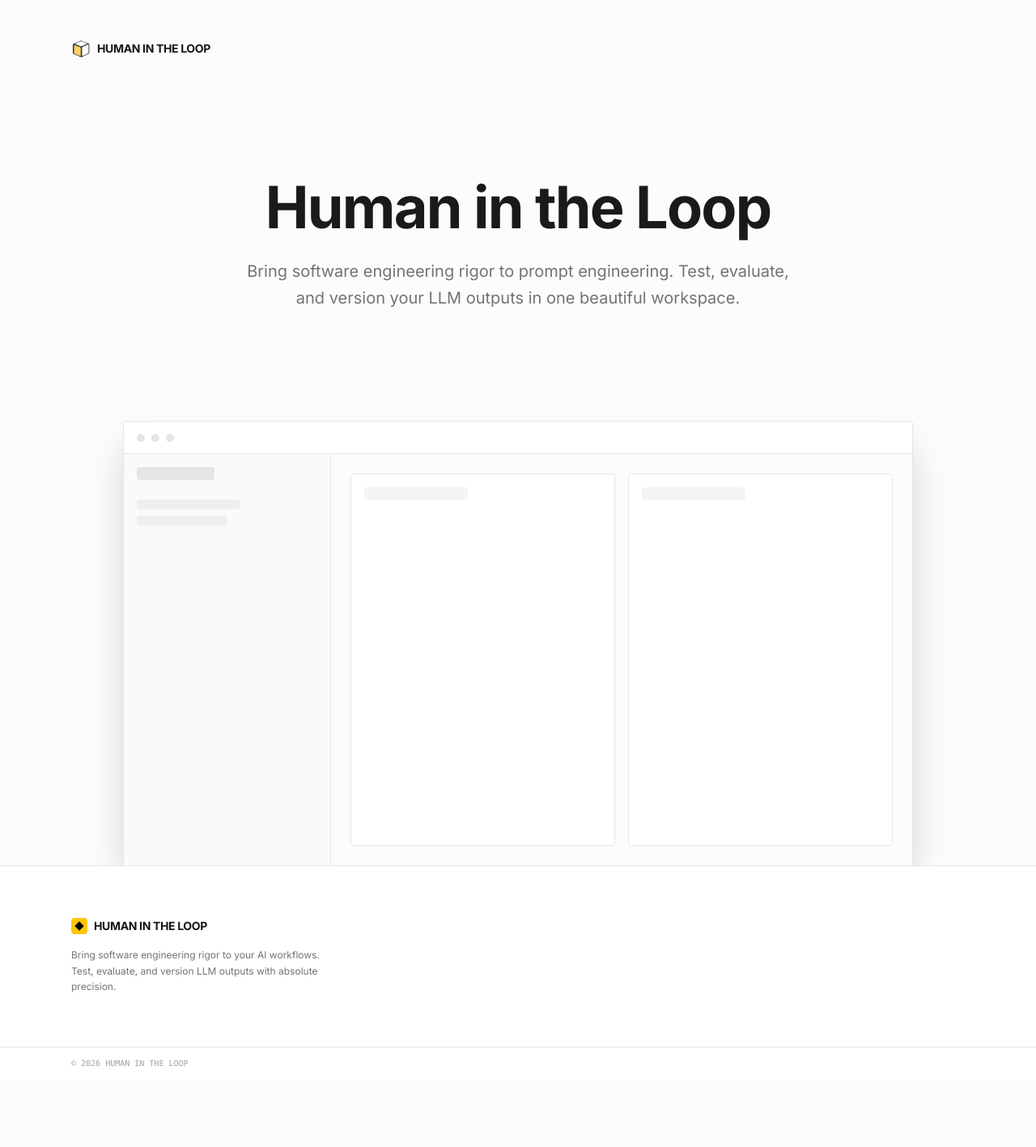
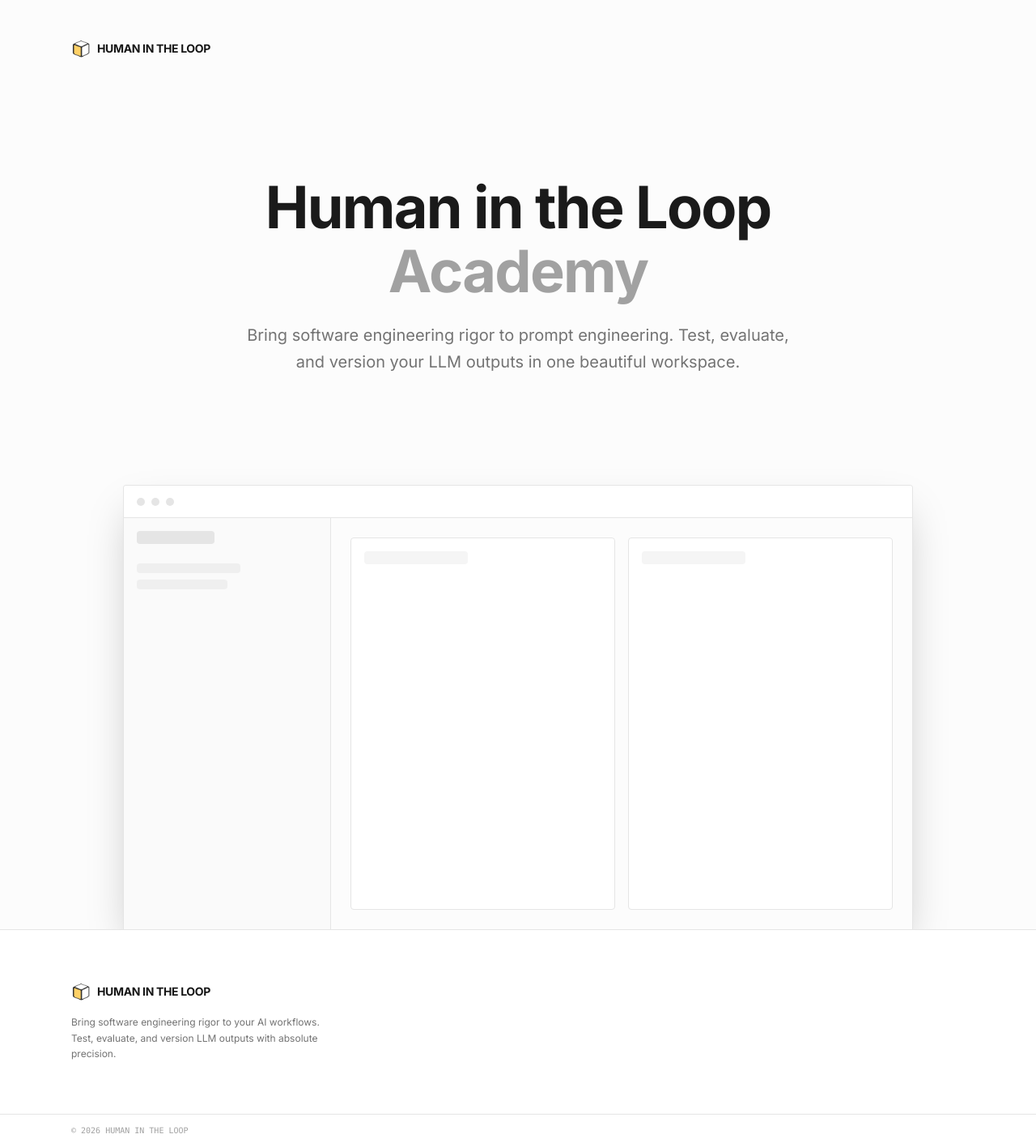
Before and after one commit to christian-klng/humanintheloop_evals, a React (Vite) app: page / in a window 1280 px wide. Shown: the whole page at 81% size. Before the commit the page ends 1334 px from the top, so only its background shows below. Built offline with nearby package versions, Linux system fonts and the light colour scheme; no server answers.

Commit message:
Update LandingPage.tsx

```diff
--- a/src/pages/LandingPage.tsx
+++ b/src/pages/LandingPage.tsx
@@ -12,7 +12,8 @@ export function LandingPage() {
       {/* Hero Section */}
       <main className="flex-1 w-full max-w-5xl flex flex-col items-center justify-center text-center px-6 mt-32 relative z-10">
         <h1 className="text-6xl sm:text-7xl font-bold tracking-tight text-[#1A1A1A] leading-[1.1] mb-6">
-          Human in the Loop
+          Human in the Loop <br />
+          <span className="text-neutral-400">Academy</span>
         </h1>
         <p className="text-lg sm:text-xl text-neutral-500 max-w-2xl font-light mb-10 leading-relaxed">
           Bring software engineering rigor to prompt engineering. Test, evaluate, and version your LLM outputs in one beautiful workspace.
@@ -45,9 +46,7 @@ export function LandingPage() {
       <footer className="w-full bg-white border-t border-neutral-200 mt-auto flex flex-col items-center relative z-20">
         <div className="w-full max-w-6xl px-6 py-16">
           <div className="flex items-center gap-2 font-bold text-sm tracking-tight text-neutral-900 mb-4">
-            <div className="w-5 h-5 bg-yellow-400 rounded-sm flex items-center justify-center">
-              <div className="w-2 h-2 bg-black rotate-45"></div>
-            </div>
+            <img src="/logo.png" alt="Human in the Loop" className="h-6 w-6" />
             HUMAN IN THE LOOP
           </div>
           <p className="text-xs text-neutral-500 max-w-xs leading-relaxed">
```
